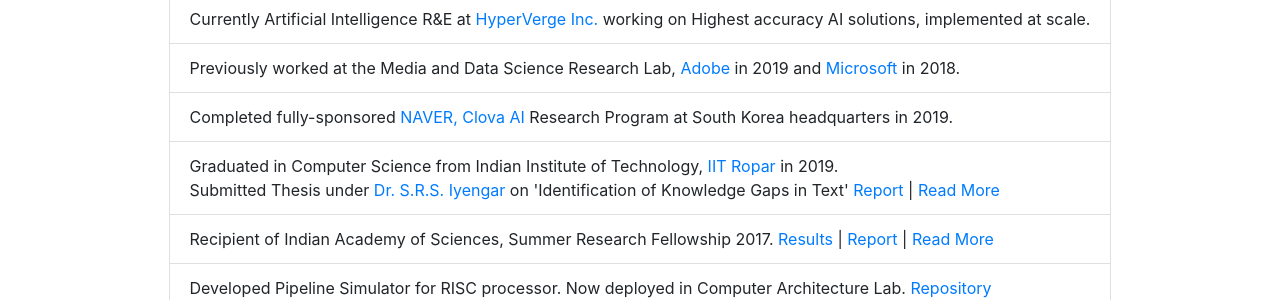
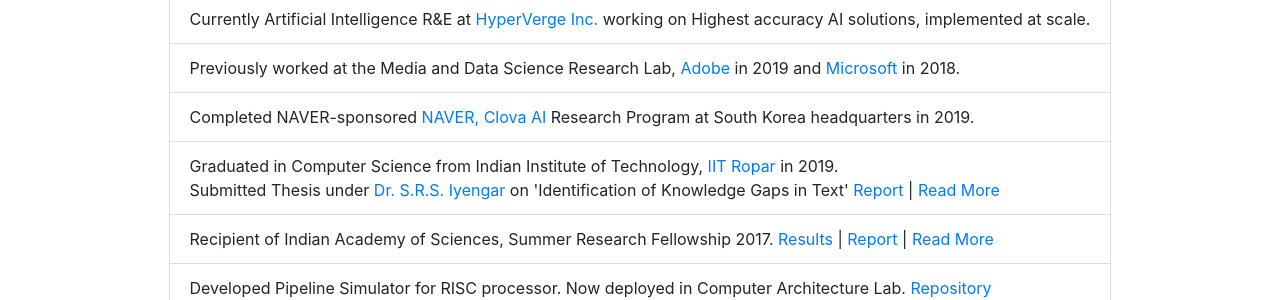
Before and after one commit to thenamangoyal/thenamangoyal.github.io, a Jekyll site: the page built from index.html, in a window 1280 px wide and 1315 px high. Shown: the part 403-703 px from the top of the window. Built offline with Jekyll 4.4.1, drawn with Linux system fonts in a browser that asks for light colours; nearby versions of some CDN libraries.

Commit message:
Update index.html

```diff
--- a/index.html
+++ b/index.html
@@ -53,7 +53,7 @@ layout: bootstrap
                     target="_blank" href="https://wwww.adobe.com/">Adobe</a> in 2019 and <a target="_blank"
                     href="https://wwww.microsoft.com/">Microsoft</a> in 2018.
             </li>
-            <li class="list-group-item">Completed fully-sponsored <a target="_blank"
+            <li class="list-group-item">Completed NAVER-sponsored <a target="_blank"
                     href="https://clova.ai/m/en/research/research-areas.html">NAVER, Clova AI</a> Research Program
                 at South Korea headquarters
                 in 2019.</li>
```
